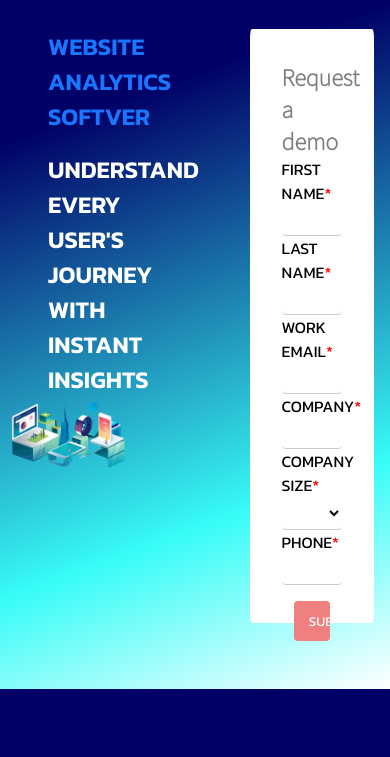
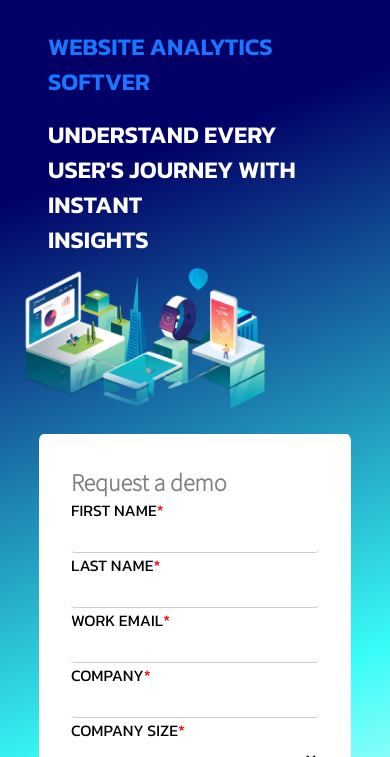
Before and after one commit to markovicdalibor/praksa, a plain HTML site: page index.html in a window 390 px wide. Shown: the part 87-844 px from the top of the page. Drawn offline with Linux system fonts and the light colour scheme.

Commit message:
Update main.css

```diff
--- a/main.css
+++ b/main.css
@@ -113,5 +113,16 @@ label {
 span {
   color: red;
 }
+@media screen and (max-width: 900px) {
+  section {
+    grid-column: 1/6;
+    grid-row: 2/4;
+  }
+
+  aside {
+    grid-column: 1/6;
+    grid-row: 4/7;
+  }
+}
 
 /*# sourceMappingURL=main.css.map */
```
